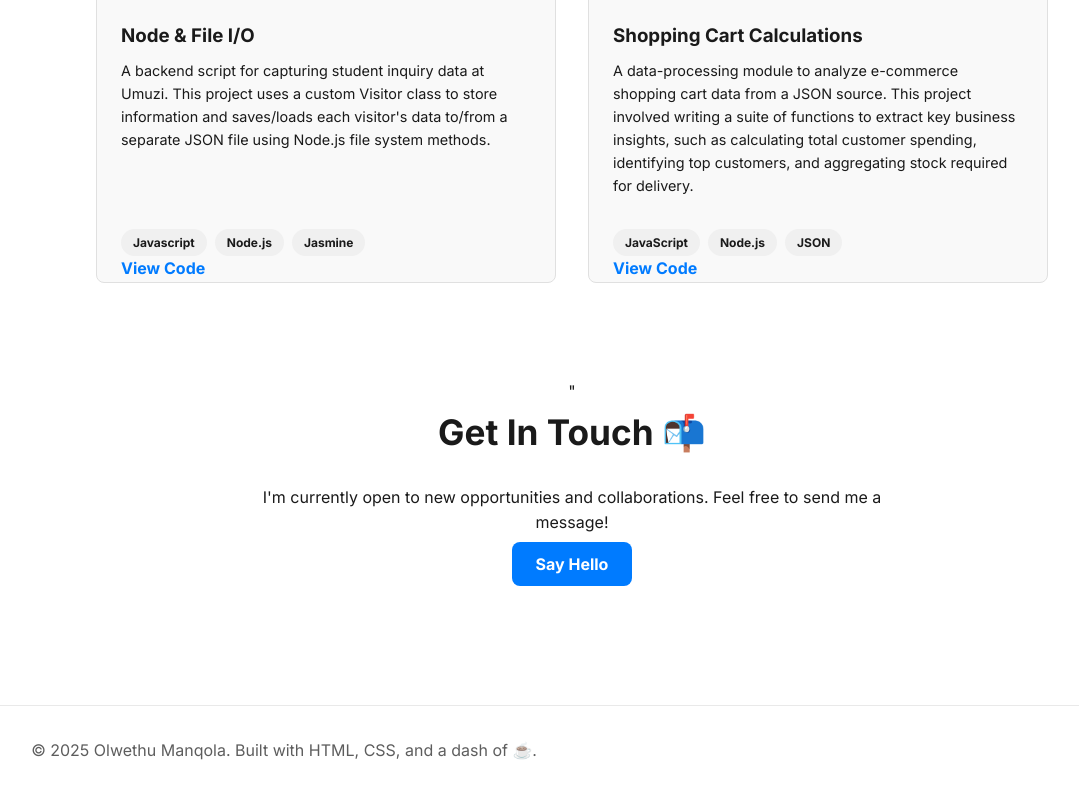
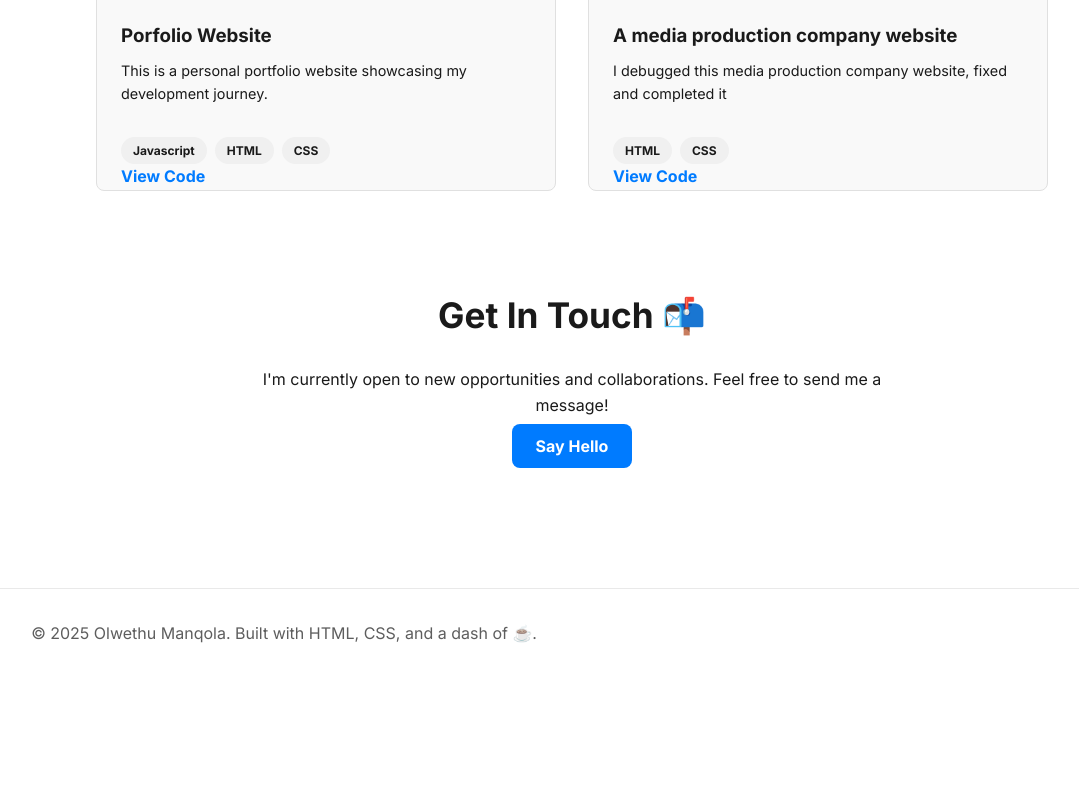
Before and after one commit to Olwethu28/Personal-website, a plain HTML site: page index.html in a window 1280 px wide. Shown: the part 1850-2648 px from the top of the page, without its empty margins (68-1147 px from the left). After the commit the page ends 2544 px from the top, so only its background shows below. Drawn offline with Linux system fonts and the light colour scheme; a script that the page names is missing.

Commit message:
Update index.html

```diff
--- a/index.html
+++ b/index.html
@@ -83,36 +83,36 @@
 
                 <div class="project-card">
                     <img src= ""  alt="Project 1 Screenshot">
-                    <h3>Node & File I/O</h3>
-                    <p>A backend script for capturing student inquiry data at Umuzi. This project uses a custom Visitor class to store information and saves/loads each visitor's data to/from a separate JSON file using Node.js file system methods.</p>
+                    <h3>Porfolio Website</h3>
+                    <p>This is a personal portfolio website showcasing my development journey.</p>
                     <div class="project-tech">
                         <span>Javascript</span>
-                        <span>Node.js</span>
-                        <span>Jasmine</span>
+                        <span>HTML</span>
+                        <span>CSS</span>
                     </div>
                     <div class="project-links">
-                        <a href="https://github.com/Umuzi-org/Olwethu-Manqola-280-node-file-io-javascript" target="_blank">View Code</a>
+                        <a href="https://github.com/Olwethu28/Personal-website" target="_blank">View Code</a>
                     </div>
                 </div>
 
                 <div class="project-card">
                     <img src="https://support.microsoft.com/en-us/office/capture-a-picture-of-your-project-plan-7d83707f-6b1a-4680-a102-f1f5a84f15c4" alt="Project 2 Screenshot">
-                    <h3>Shopping Cart Calculations</h3>
-                    <p>A data-processing module to analyze e-commerce shopping cart data from a JSON source. This project involved writing a suite of functions to extract key business insights, such as calculating total customer spending, identifying top customers, and aggregating stock required for delivery. </p>
+                    <h3>A media production company website</h3>
+                    <p>I debugged this media production company website, fixed and completed it</p>
                     <div class="project-tech">
-                        <span>JavaScript</span>
-                        <span>Node.js</span>
-                        <span>JSON</span>
+                        <span>HTML</span>
+                        <span>CSS</span>
+
                     </div>
                     <div class="project-links">
-                        <a href="https://github.com/Umuzi-org/Olwethu-Manqola-705-contentitem-javascript" target="_blank">View Code</a>
+                        <a href="https://github.com/Umuzi-skillslab/fix-and-complete-advanced-html-structure-Olwethu28" target="_blank">View Code</a>
                     </div>
                 </div>
 
                 </div>
         </section>
 
-        <section id="contact">"
+        <section id="contact">
             <h2>Get In Touch 📬</h2>
             <p>I'm currently open to new opportunities and collaborations. Feel free to send me a message!</p>
             <a href="mailto:manqolaolwethu2@gmail.com" class="cta-button">Say Hello</a>
```
